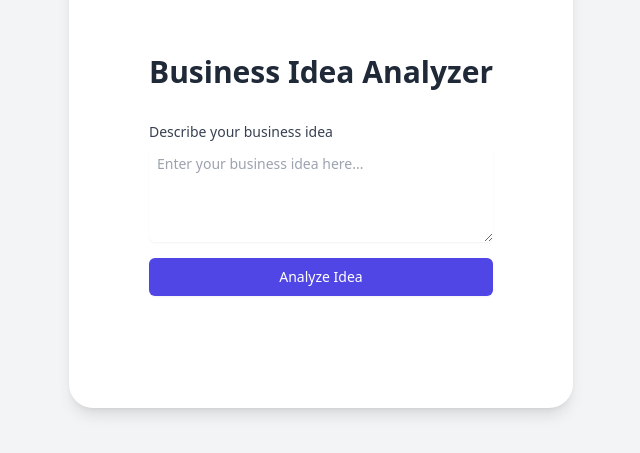
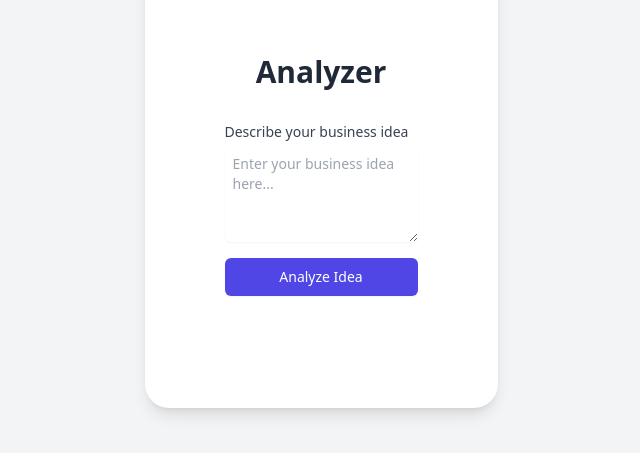
Before and after one commit to fsilva7456/react-app-demo, a React (Create React App) app: page / in a window 1280 px wide. Shown: the part 225-678 px from the top of the page, without its empty margins (319-959 px from the left). Built offline with nearby package versions, Linux system fonts and the light colour scheme; no server answers.

Commit message:
Update app title to Analyzer

```diff
--- a/src/App.js
+++ b/src/App.js
@@ -11,7 +11,7 @@ function App() {
             <div className="divide-y divide-gray-200">
               <div className="py-8 text-base leading-6 space-y-4 text-gray-700 sm:text-lg sm:leading-7">
                 <h1 className="text-3xl font-bold mb-8 text-center text-gray-800">
-                  Business Idea Analyzer
+                  Analyzer
                 </h1>
                 <BusinessIdeaAnalyzer />
               </div>
```
